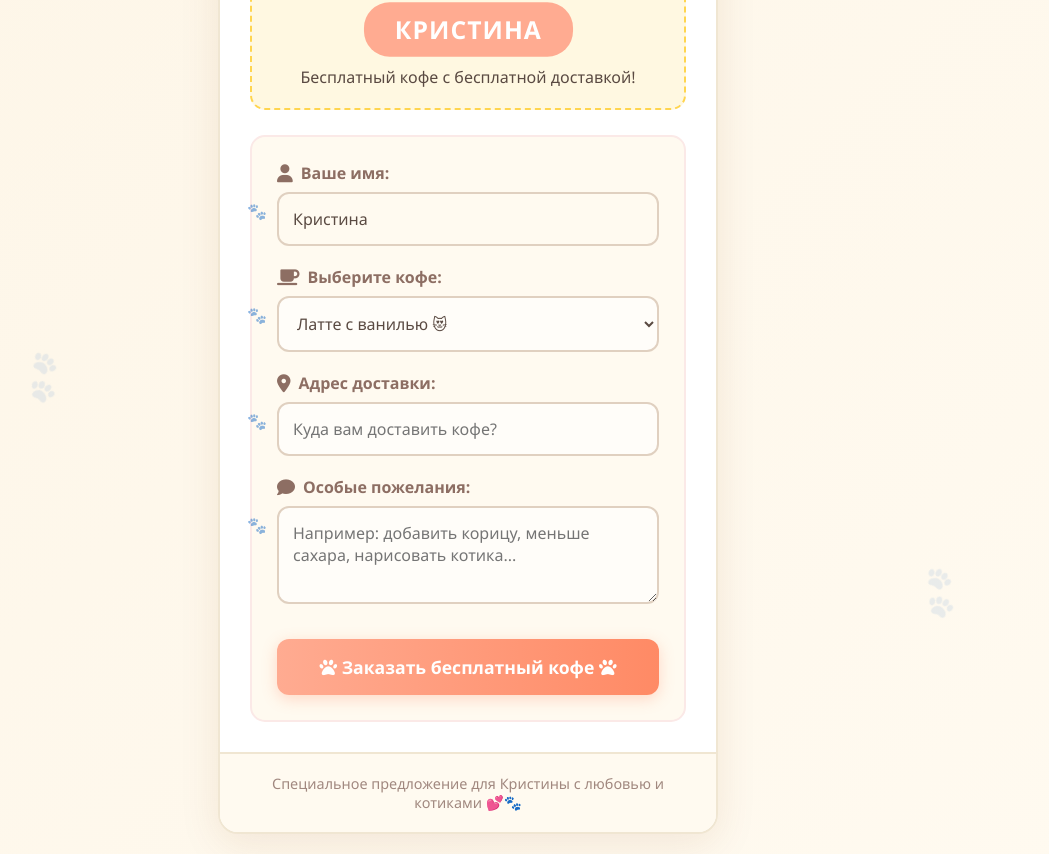
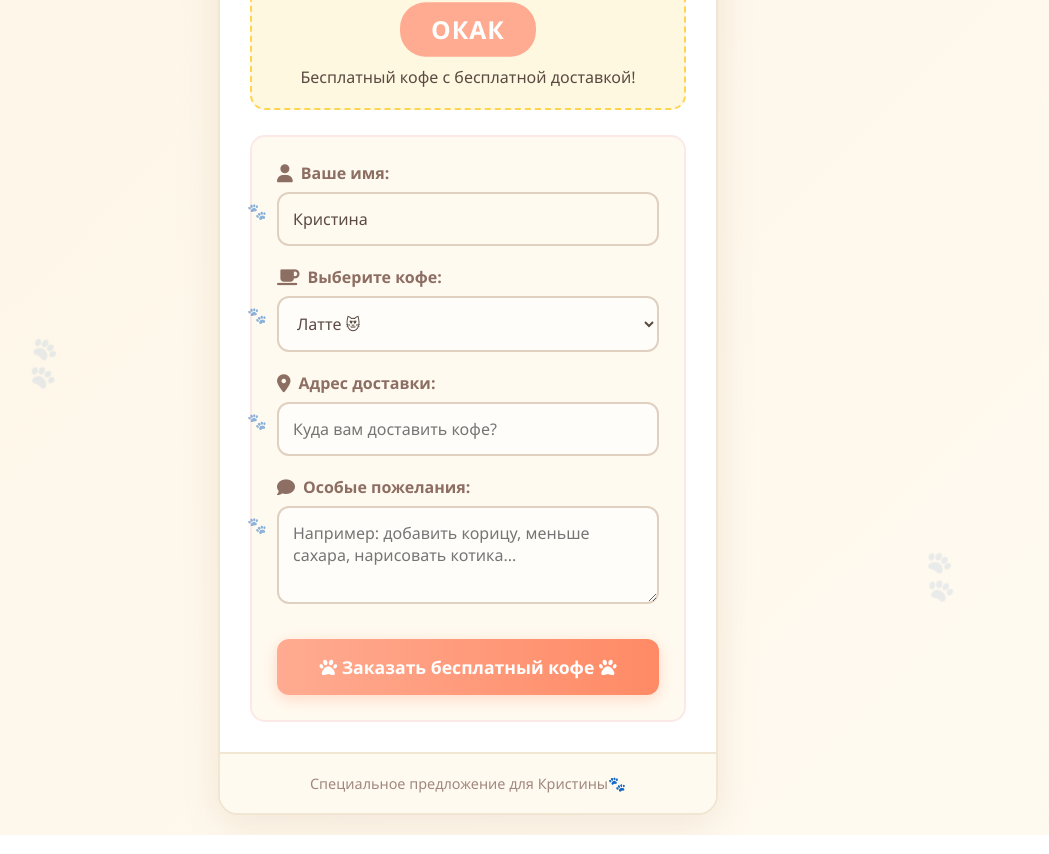
Before and after one commit to skysea116/coffeee, a website: page index.html in a window 1280 px wide. Shown: the part 461-1315 px from the top of the page, without its empty margins (172-1221 px from the left). Drawn offline with Linux system fonts and the light colour scheme.

Commit message:
first_final

```diff
--- a/index.html
+++ b/index.html
@@ -362,7 +362,7 @@
         <div class="header">
             <div class="cat-corner">😻</div>
             <h1>Кофе для Кристины</h1>
-            <p>Эксклюзивная доставка с заботой и котиками</p>
+            <p>Бесплатная доставка кофе и просто мяу</p>
         </div>
 
         <div class="content">
@@ -374,7 +374,7 @@
             <div class="promo-section">
                 <div class="cat-icon">😺</div>
                 <h3>Ваш специальный промокод</h3>
-                <div class="promo-code">КРИСТИНА</div>
+                <div class="promo-code">ОКАК</div>
                 <p>Бесплатный кофе с бесплатной доставкой!</p>
             </div>
 
@@ -387,12 +387,14 @@
                 <div class="form-group">
                     <label for="coffee"><i class="fas fa-coffee"></i> Выберите кофе:</label>
                     <select id="coffee">
-                        <option value="Латте с ванилью">Латте с ванилью 😻</option>
-                        <option value="Капучино с корицей">Капучино с корицей 🐾</option>
-                        <option value="Мокка с шоколадом">Мокка с шоколадом 🐱</option>
+                        <option value="Латте с ванилью">Латте 😻</option>
+                        <option value="Капучино с корицей">Капучино 🐾</option>
+                        <option value="Мокка с шоколадом">Бамбл кофе🐱</option>
                         <option value="Американо">Американо ☕</option>
-                        <option value="Раф с кленовым сиропом">Раф с кленовым сиропом 🍁</option>
-                        <option value="Кофе с котиком">Кофе с котиком 😺 (экстра-милотность)</option>
+                        <option value="Раф с кленовым сиропом">Айс кофе Карамель</option>
+                        <option value="Кофе с котиком">Глясе</option>
+                        <option value="Кофе с котиком">Фраппе</option>
+                        <option value="Кофе с котиком">Другое (Уточнить в пожеланиях)</option>
                     </select>
                 </div>
 
@@ -414,7 +416,7 @@
         </div>
 
         <div class="footer">
-            <p>Специальное предложение для Кристины с любовью и котиками 💕🐾</p>
+            <p>Специальное предложение для Кристины🐾</p>
         </div>
     </div>
 
```
